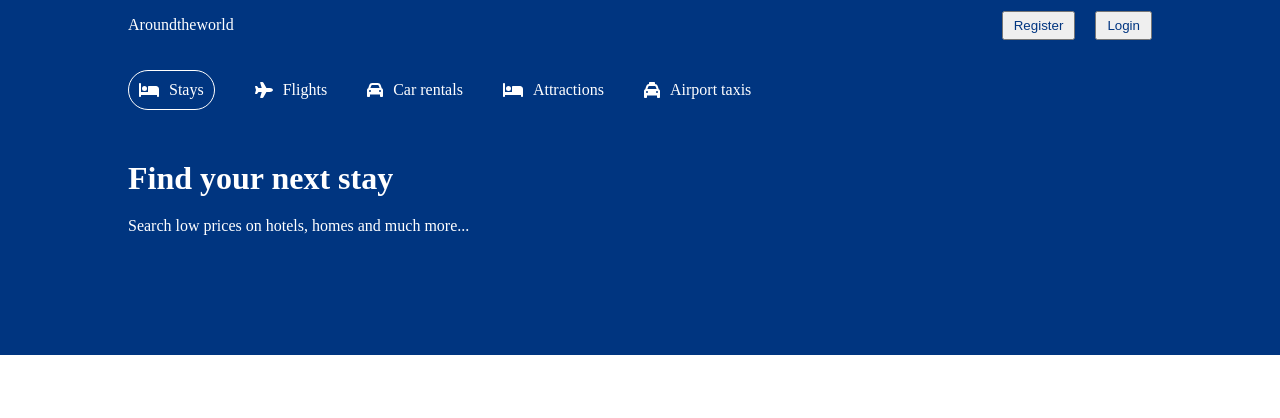
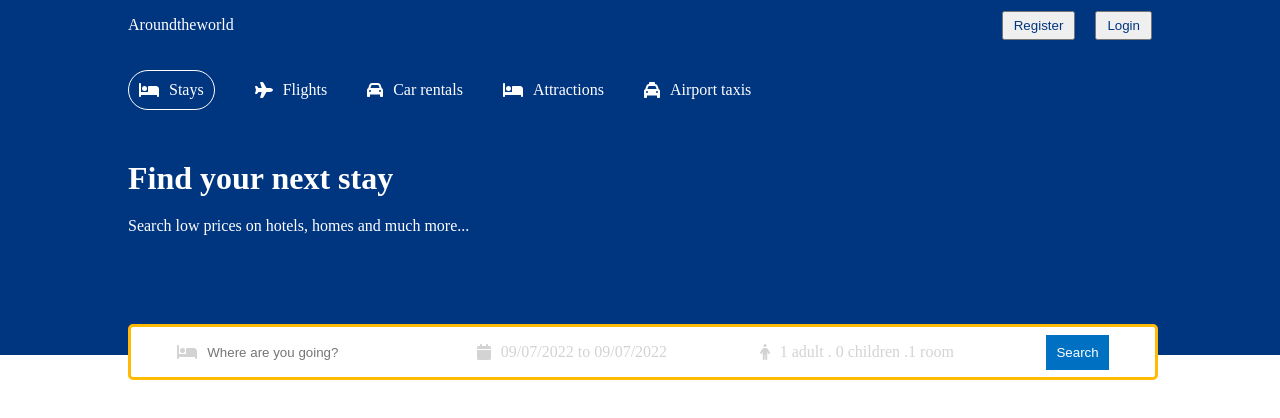
Before and after one commit to kiran-oo7/Booking-website, a React (Create React App) app in the folder client/: page / in a window 1280 px wide. Shown: the top 418 px of the page. Built offline with nearby package versions, Linux system fonts and the light colour scheme.

Commit message:
Search bar design with calendar completed

```diff
--- a/client/package.json
+++ b/client/package.json
@@ -11,8 +11,10 @@
     "@testing-library/react": "^13.3.0",
     "@testing-library/user-event": "^13.5.0",
     "axios": "^0.27.2",
+    "date-fns": "^2.28.0",
     "nodemon": "^1.3.3",
     "react": "^18.2.0",
+    "react-date-range": "^1.4.0",
     "react-dom": "^18.2.0",
     "react-router-dom": "^6.3.0",
     "react-scripts": "^5.0.1",
--- a/client/src/components/header/Header.jsx
+++ b/client/src/components/header/Header.jsx
@@ -1,12 +1,39 @@
 import React from 'react'
 import './header.css'
 import { FontAwesomeIcon } from '@fortawesome/react-fontawesome'
-import { faBed, faCar, faPlane, faTaxi } from '@fortawesome/free-solid-svg-icons'
+import { faBed, faCalendar, faCar, faPerson, faPlane, faTaxi } from '@fortawesome/free-solid-svg-icons'
+import { DateRange } from 'react-date-range';
+import { useState } from 'react';
+import 'react-date-range/dist/styles.css'; // main css file
+import 'react-date-range/dist/theme/default.css'; // theme css file
+import {format} from "date-fns"
 
-function Header() {
+function Header({type}) {
+  const [openDate,setOpenDate] = useState(false)
+  const [date ,setDate] = useState([
+    {
+      startDate: new Date(),
+      endDate: new Date(),
+      key: 'selection'
+    }
+  ]);
+  const [openOptions,setOpenOptions] = useState(false)
+  const [options,setOptions] = useState({
+    adult:1,
+    children:0,
+    room:1
+  })
+  const handleOption = (name, operation)=>{
+    setOptions((prev)=>{
+      return{
+        ...prev,
+        [name]: operation === "i" ? options[name] + 1 : options[name] - 1,
+      }
+    })
+  }
   return (
     <div className='header'>
-      <div className="headerContainer">
+      <div className={type === "list" ? "headerContainer listmode" : "headerContainer"}>
       <div className="headerList">
         <div className="headerListItem active">
         <FontAwesomeIcon icon={faBed}/>
@@ -29,8 +56,64 @@
         <span>Airport taxis</span>
         </div>
       </div>
-      <h1 className="headerTitle">Find your next stay</h1>
+      { type !== "list" &&
+        <>
+         <h1 className="headerTitle">Find your next stay</h1>
       <p className="headerDesc">Search low prices on hotels, homes and much more...</p>
+      <div className="headerSearch">
+        <div className="headerSearchItem">
+          <FontAwesomeIcon icon={faBed} className="headerIcon" />
+          <input
+          type="text"
+          placeholder='Where are you going?'
+          className='headerSearchInput'/>
+        </div>
+        <div className="headerSearchItem">
+          <FontAwesomeIcon icon={faCalendar} className="headerIcon" />
+          <span onClick={()=>setOpenDate(!openDate)} className="headerSearchText">{`${format(date[0].startDate, "dd/MM/yyyy"
+          )} to ${format(date[0].endDate, "dd/MM/yyyy")} `}</span>
+          {openDate && <DateRange
+            editableDateInputs={true}
+            onChange={item => setDate([item.selection])}
+            moveRangeOnFirstSelection={false}
+            ranges={date}
+            className="date"
+          />}
+        </div>
+        <div className="headerSearchItem">
+          <FontAwesomeIcon icon={faPerson} className="headerIcon" />
+          <span onClick={()=>setOpenOptions(!openOptions)} className="headerSearchText">{`${options.adult} adult . ${options.children} children .${options.room} room`} </span>
+        {openOptions && <div className="options">
+          <div className="optionItem">
+            <span className="optionText">Adult</span>
+            <div className="optionCounter">
+            <button disabled={options.adult <=1 } className="optionCounterButton" onClick={()=>handleOption("adult", "d")}>-</button>
+            <span className="optionCounterNumber">{options.adult}</span>
+            <button className="optionCounterButton" onClick={()=>handleOption("adult", "i")}>+</button>
+            </div>
+          </div>
+          <div className="optionItem">
+            <span className="optionText">Children</span>
+            <div className="optionCounter">
+            <button disabled={options.children <=0 } className="optionCounterButton" onClick={()=>handleOption("children", "d")}>-</button>
+            <span className="optionCounterNumber">{options.children}</span>
+            <button className="optionCounterButton" onClick={()=>handleOption("children", "i")}>+</button>
+            </div>
+          </div>
+          <div className="optionItem">
+            <span className="optionText">Room</span>
+            <div className="optionCounter">
+            <button disabled={options.room <=1 } className="optionCounterButton" onClick={()=>handleOption("room", "d")}>-</button>
+            <span className="optionCounterNumber">{options.room}</span>
+            <button className="optionCounterButton" onClick={()=>handleOption("room", "i")}>+</button>
+            </div>
+          </div>
+        </div>}
+        </div>
+        <div className="headerSearchItem">
+          <button className="headerBtn">Search</button>
+        </div>
+      </div></>}
       </div>
     </div>
   )
--- a/client/src/components/header/header.css
+++ b/client/src/components/header/header.css
@@ -34,6 +34,91 @@
   border-radius: 20px;
 }
 
-  .headerDesc{
+.headerDesc {
   margin: 20px 0px;
 }
+
+.headerBtn {
+  background-color: #0071c2;
+  color: white;
+  font-weight: 500;
+  border: none;
+  padding: 10px;
+  cursor: pointer;
+}
+
+.headerSearch {
+  height: 30px;
+  background-color: white;
+  border: 3px solid #febb02;
+  display: flex;
+  align-items: center;
+  justify-content: space-around;
+  padding: 10px 0px;
+  border-radius: 5px;
+  position: absolute;
+  bottom: -25px;
+  width: 100%;
+  max-width: 1024px;
+}
+
+.headerIcon {
+  color: lightgray;
+}
+
+.headerSearchItem {
+  display: flex;
+  align-items: center;
+  gap: 10px;
+}
+
+.headerSearchInput {
+  border: none;
+  outline: none;
+}
+
+.headerSearchText {
+  color: lightgray;
+  cursor: pointer;
+}
+
+.date {
+  position: absolute;
+  top: 50px;
+  z-index: 2;
+}
+
+.options {
+  z-index: 2;
+  position: absolute;
+  top: 50px;
+  background-color: white;
+  color: gray;
+  border-radius: 5px;
+  -webkit-box-shadow: 0px 0px 10px -5px rgba(0, 0, 0, 0.4);
+  box-shadow: 0px 0px 10px -5px rgba(0, 0, 0, 0.4);
+}
+
+.optionItem {
+  width: 200px;
+  display: flex;
+  justify-content: space-between;
+  margin: 10px;
+}
+
+.optionCounter{
+  display: flex;
+  align-items: center;
+  gap: 10px;
+  font-style: 12px;
+  color: black;
+}
+
+.optionCounterButton{
+  width: 30px;
+  height: 30px;
+  border: 1px solid #0071c2;
+  color: #0071c2;
+  cursor: pointer;
+  background-color: white;
+}
--- a/client/src/pages/hotel-list/List.jsx
+++ b/client/src/pages/hotel-list/List.jsx
@@ -1,8 +1,15 @@
 import React from 'react'
+import Header from '../../components/header/Header'
+import NavBar from '../../components/NavBar/NavBar'
+
+
 
 function List() {
   return (
-    <div>List</div>
+    <div>
+      <NavBar/>
+      <Header type="list"/>
+    </div>
   )
 }
 
```
Also changed, not shown: 1 other file (tests, documents, lock files or other folders). Lines whose indentation alone changed are shown as unchanged.
